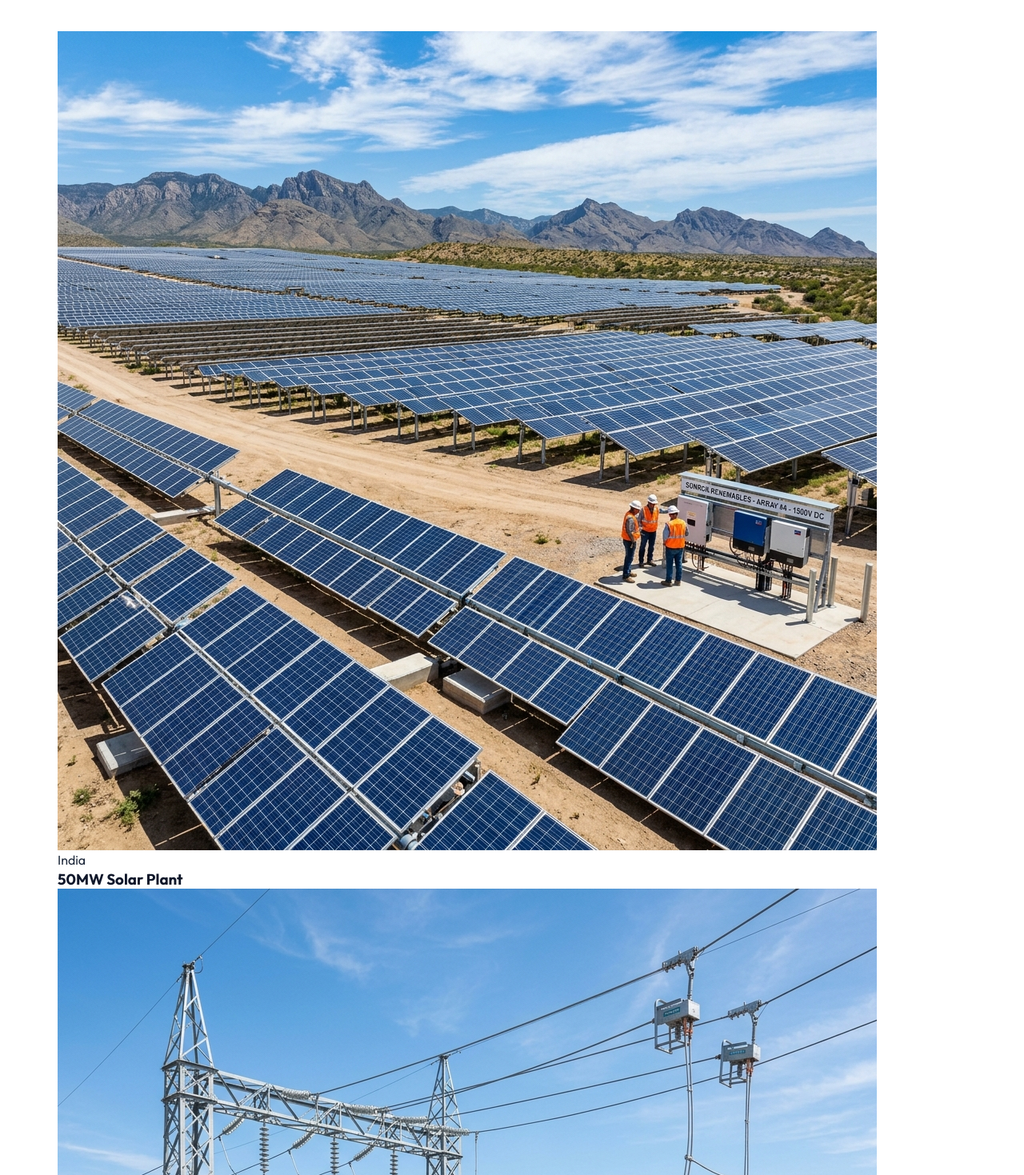
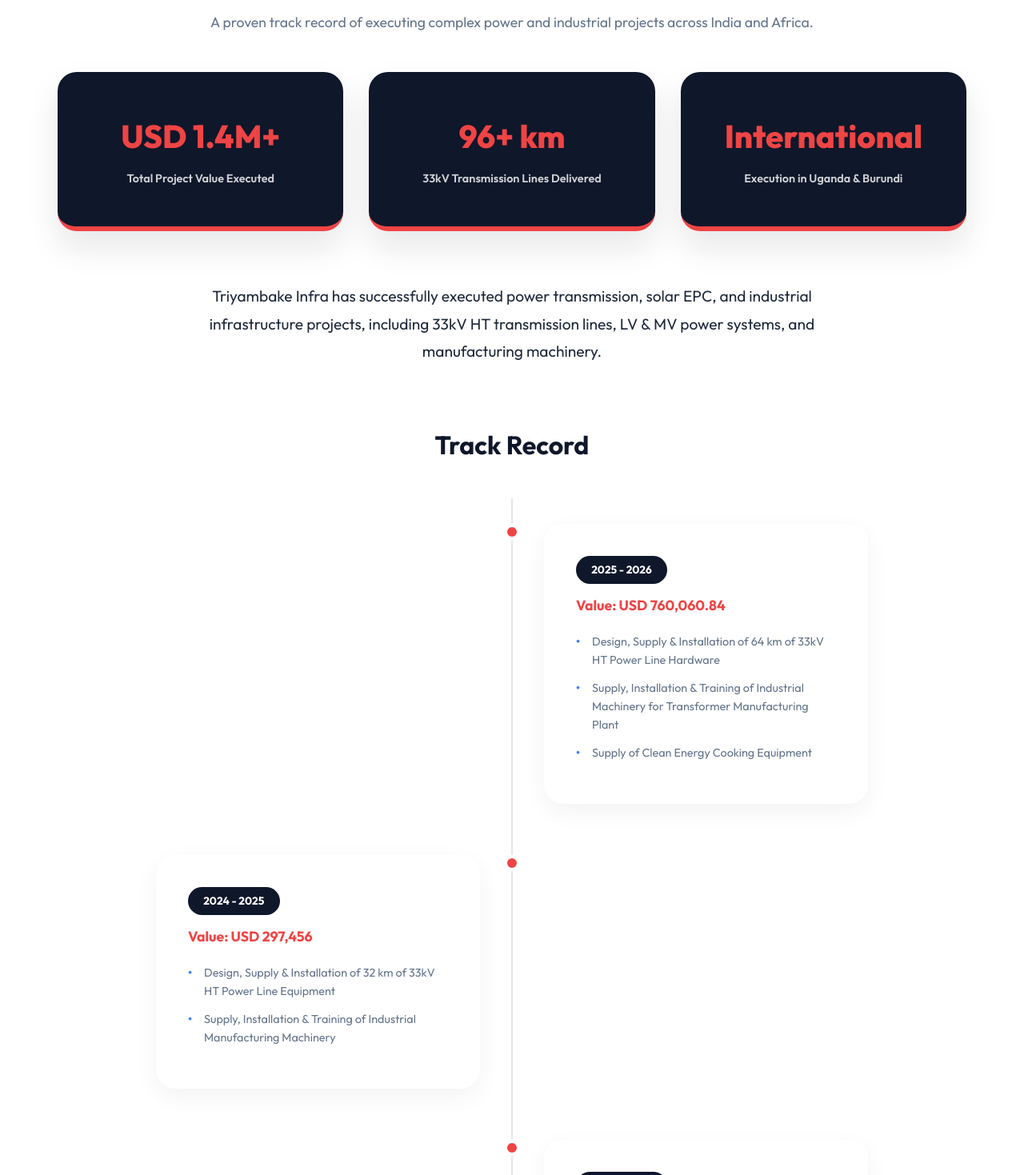
Before and after one commit to alvinisaac0602/tri, a React (Vite) app: page / in a window 1280 px wide. Shown: the part 9941-11410 px from the top of the page at 80% size. Built offline with nearby package versions, Linux system fonts and the light colour scheme.

Commit message:
projects added

```diff
--- a/src/App.css
+++ b/src/App.css
@@ -660,6 +660,182 @@
   color: var(--secondary);
 }
 
+/* Experience Stats */
+.experience-stats-grid {
+  display: grid;
+  grid-template-columns: repeat(3, 1fr);
+  gap: 2rem;
+  margin-bottom: 4rem;
+}
+
+.experience-stat-card {
+  background: var(--primary);
+  color: var(--white);
+  padding: 3rem 2rem;
+  text-align: center;
+  border-radius: 24px;
+  box-shadow: 0 20px 40px rgba(15, 23, 42, 0.1);
+  border-bottom: 6px solid var(--secondary);
+}
+
+.stat-value {
+  display: block;
+  font-size: 2.5rem;
+  font-weight: 800;
+  margin-bottom: 0.5rem;
+  color: var(--secondary);
+}
+
+.stat-desc {
+  font-size: 0.9rem;
+  opacity: 0.8;
+  font-weight: 600;
+}
+
+.experience-intro {
+  max-width: 800px;
+  margin: 0 auto 5rem;
+  text-align: center;
+  font-size: 1.2rem;
+  color: var(--text);
+  line-height: 1.8;
+}
+
+/* Timeline */
+.timeline-container {
+  margin-bottom: 5rem;
+}
+
+.timeline-title {
+  text-align: center;
+  font-size: 2rem;
+  margin-bottom: 3rem;
+}
+
+.timeline {
+  position: relative;
+  max-width: 900px;
+  margin: 0 auto;
+  padding: 2rem 0;
+}
+
+.timeline::before {
+  content: '';
+  position: absolute;
+  left: 50%;
+  top: 0;
+  bottom: 0;
+  width: 2px;
+  background: rgba(15, 23, 42, 0.1);
+  transform: translateX(-50%);
+}
+
+.timeline-item {
+  display: flex;
+  justify-content: flex-end;
+  padding-left: 50%;
+  position: relative;
+  margin-bottom: 4rem;
+}
+
+.timeline-item.reverse {
+  justify-content: flex-start;
+  padding-left: 0;
+  padding-right: 50%;
+}
+
+.timeline-dot {
+  position: absolute;
+  left: 50%;
+  top: 0;
+  width: 20px;
+  height: 20px;
+  background: var(--secondary);
+  border: 4px solid var(--white);
+  border-radius: 50%;
+  transform: translateX(-50%);
+  z-index: 1;
+}
+
+.timeline-content {
+  background: var(--white);
+  padding: 2.5rem;
+  border-radius: 24px;
+  box-shadow: 0 10px 30px rgba(0,0,0,0.05);
+  width: 90%;
+  margin: 0 auto;
+}
+
+.timeline-item:not(.reverse) .timeline-content { margin-left: 40px; }
+.timeline-item.reverse .timeline-content { margin-right: 40px; }
+
+.timeline-year {
+  display: inline-block;
+  background: var(--primary);
+  color: var(--white);
+  padding: 0.4rem 1.2rem;
+  border-radius: 50px;
+  font-size: 0.85rem;
+  font-weight: 700;
+  margin-bottom: 1rem;
+}
+
+.timeline-value {
+  color: var(--secondary);
+  margin-bottom: 1.5rem;
+  font-size: 1.1rem;
+}
+
+.timeline-tasks {
+  list-style: none;
+}
+
+.timeline-tasks li {
+  font-size: 0.9rem;
+  margin-bottom: 0.75rem;
+  color: var(--text-muted);
+  position: relative;
+  padding-left: 1.25rem;
+}
+
+.timeline-tasks li::before {
+  content: '•';
+  position: absolute;
+  left: 0;
+  color: var(--accent);
+  font-weight: 900;
+}
+
+/* Gallery */
+.gallery-title {
+  text-align: center;
+  font-size: 2rem;
+  margin-bottom: 3rem;
+}
+
+.gallery-grid {
+  display: grid;
+  grid-template-columns: repeat(3, 1fr);
+  gap: 1.5rem;
+}
+
+.gallery-item {
+  overflow: hidden;
+  border-radius: 20px;
+  aspect-ratio: 4/3;
+}
+
+.gallery-item img {
+  width: 100%;
+  height: 100%;
+  object-fit: cover;
+  transition: transform 0.5s ease;
+}
+
+.gallery-item:hover img {
+  transform: scale(1.1);
+}
+
 /* Certifications */
 .cert-grid {
   display: grid;
@@ -717,3 +893,11 @@
   color: var(--text-muted);
   line-height: 1.6;
 }
+
+@media (max-width: 768px) {
+  .experience-stats-grid, .gallery-grid { grid-template-columns: 1fr; }
+  .timeline::before { left: 20px; }
+  .timeline-dot { left: 20px; }
+  .timeline-item, .timeline-item.reverse { padding-left: 50px; padding-right: 0; justify-content: flex-start; }
+  .timeline-item:not(.reverse) .timeline-content, .timeline-item.reverse .timeline-content { margin-left: 0; margin-right: 0; width: 100%; }
+}
--- a/src/App.jsx
+++ b/src/App.jsx
@@ -427,17 +427,87 @@
         </div>
       </section>
 
-      {/* Portfolio */}
+      {/* Project Experience & Track Record */}
       <section id="portfolio" className="section-padding portfolio-section surface-bg">
         <div className="container">
           <div className="section-header reveal">
-            <h2 className="section-title center">Project Portfolio</h2>
-            <p className="section-subtitle center">Showcasing our global footprint and technical impact.</p>
+            <span className="badge">Our Impact</span>
+            <h2 className="section-title center">Project Experience</h2>
+            <p className="section-subtitle center">A proven track record of executing complex power and industrial projects across India and Africa.</p>
           </div>
-          <div className="portfolio-grid">
-            <PortfolioItem img={projSolar} title="50MW Solar Plant" loc="India" />
-            <PortfolioItem img={projTransformer} title="132kV Substation" loc="Uganda" />
-            <PortfolioItem img={projLines} title="Rural Electrification" loc="Eastern Africa" />
+
+          <div className="experience-stats-grid reveal">
+            <div className="experience-stat-card">
+              <span className="stat-value">USD 1.4M+</span>
+              <span className="stat-desc">Total Project Value Executed</span>
+            </div>
+            <div className="experience-stat-card">
+              <span className="stat-value">96+ km</span>
+              <span className="stat-desc">33kV Transmission Lines Delivered</span>
+            </div>
+            <div className="experience-stat-card">
+              <span className="stat-value">International</span>
+              <span className="stat-desc">Execution in Uganda & Burundi</span>
+            </div>
+          </div>
+
+          <div className="experience-content reveal">
+            <p className="experience-intro">Triyambake Infra has successfully executed power transmission, solar EPC, and industrial infrastructure projects, including 33kV HT transmission lines, LV & MV power systems, and manufacturing machinery.</p>
+          </div>
+
+          {/* Timeline / Track Record */}
+          <div className="timeline-container reveal">
+            <h3 className="timeline-title">Track Record</h3>
+            <div className="timeline">
+              <TimelineItem
+                year="2025 - 2026"
+                value="USD 760,060.84"
+                tasks={[
+                  "Design, Supply & Installation of 64 km of 33kV HT Power Line Hardware",
+                  "Supply, Installation & Training of Industrial Machinery for Transformer Manufacturing Plant",
+                  "Supply of Clean Energy Cooking Equipment"
+                ]}
+              />
+              <TimelineItem
+                year="2024 - 2025"
+                value="USD 297,456"
+                tasks={[
+                  "Design, Supply & Installation of 32 km of 33kV HT Power Line Equipment",
+                  "Supply, Installation & Training of Industrial Manufacturing Machinery"
+                ]}
+                reverse
+              />
+              <TimelineItem
+                year="2022 - 2023"
+                value="USD 221,088"
+                tasks={[
+                  "Design, Supply & Installation of LV & MV Line Materials for 33kV Power Networks",
+                  "Supply, Installation & Training of Paver Block, Cement Concrete Brick & Industrial Machinery"
+                ]}
+              />
+              <TimelineItem
+                year="2021 - 2022"
+                value="USD 126,969"
+                tasks={[
+                  "Design & Supply of LV Line Materials for 33kV Dedicated Evacuation Line",
+                  "(Kinyara-Hoima Line under UMEME Project)"
+                ]}
+                reverse
+              />
+            </div>
+          </div>
+
+          {/* Project Gallery */}
+          <div className="project-gallery reveal">
+            <h3 className="gallery-title">Project Gallery</h3>
+            <div className="gallery-grid">
+              <div className="gallery-item"><img src={projLines} alt="Transmission Line Construction" /></div>
+              <div className="gallery-item"><img src={projTransformer} alt="Substation Installation" /></div>
+              <div className="gallery-item"><img src={projSolar} alt="Solar Park Execution" /></div>
+              <div className="gallery-item"><img src={heroBg} alt="Infrastructure Project" /></div>
+              <div className="gallery-item"><img src={projLines} alt="Rural Electrification" /></div>
+              <div className="gallery-item"><img src={projTransformer} alt="Power Distribution" /></div>
+            </div>
           </div>
         </div>
       </section>
@@ -568,4 +638,17 @@
   </div>
 )
 
+const TimelineItem = ({ year, value, tasks, reverse }) => (
+  <div className={`timeline-item ${reverse ? 'reverse' : ''}`}>
+    <div className="timeline-dot"></div>
+    <div className="timeline-content">
+      <span className="timeline-year">{year}</span>
+      <h4 className="timeline-value">Value: {value}</h4>
+      <ul className="timeline-tasks">
+        {tasks.map((task, i) => <li key={i}>{task}</li>)}
+      </ul>
+    </div>
+  </div>
+)
+
 export default App
```
